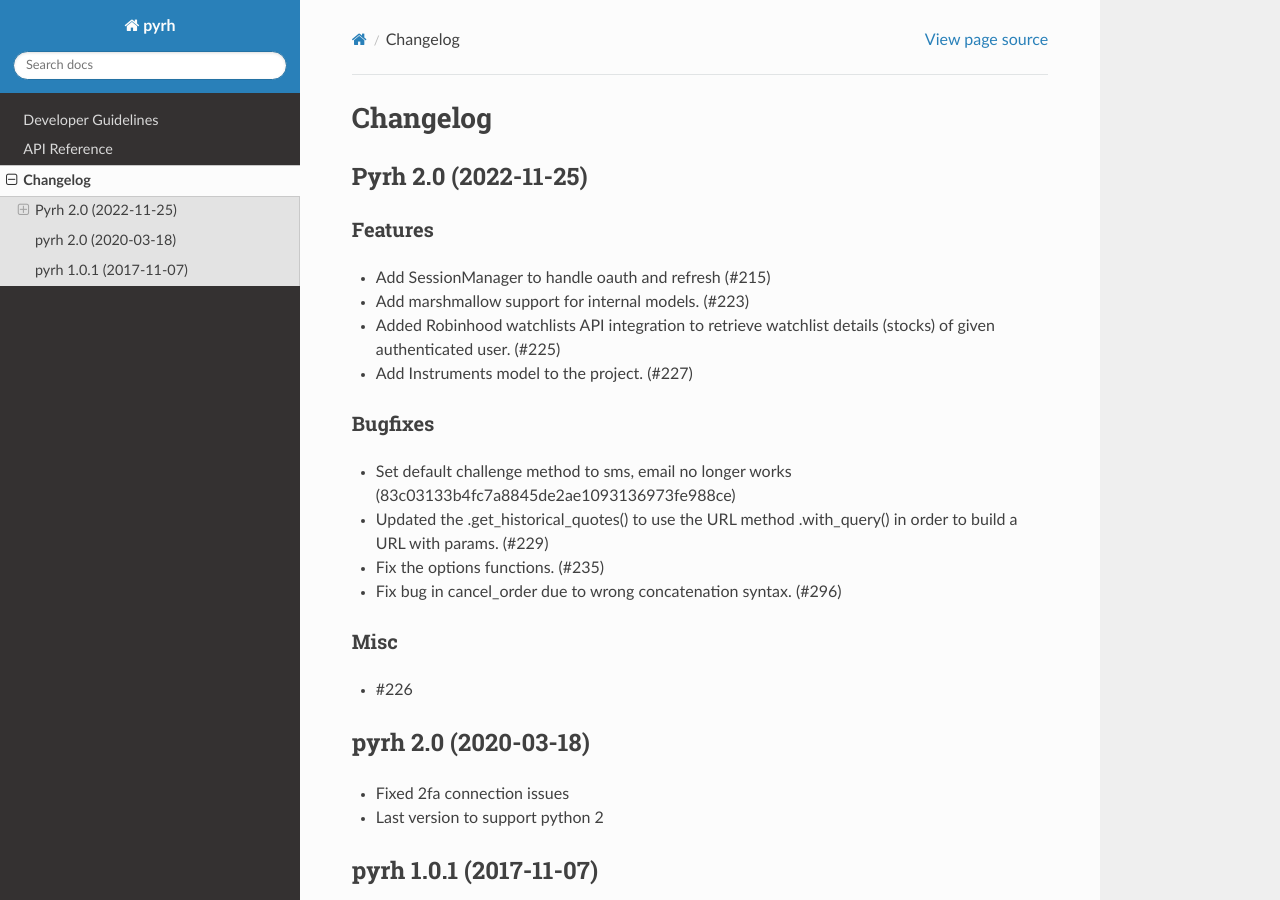
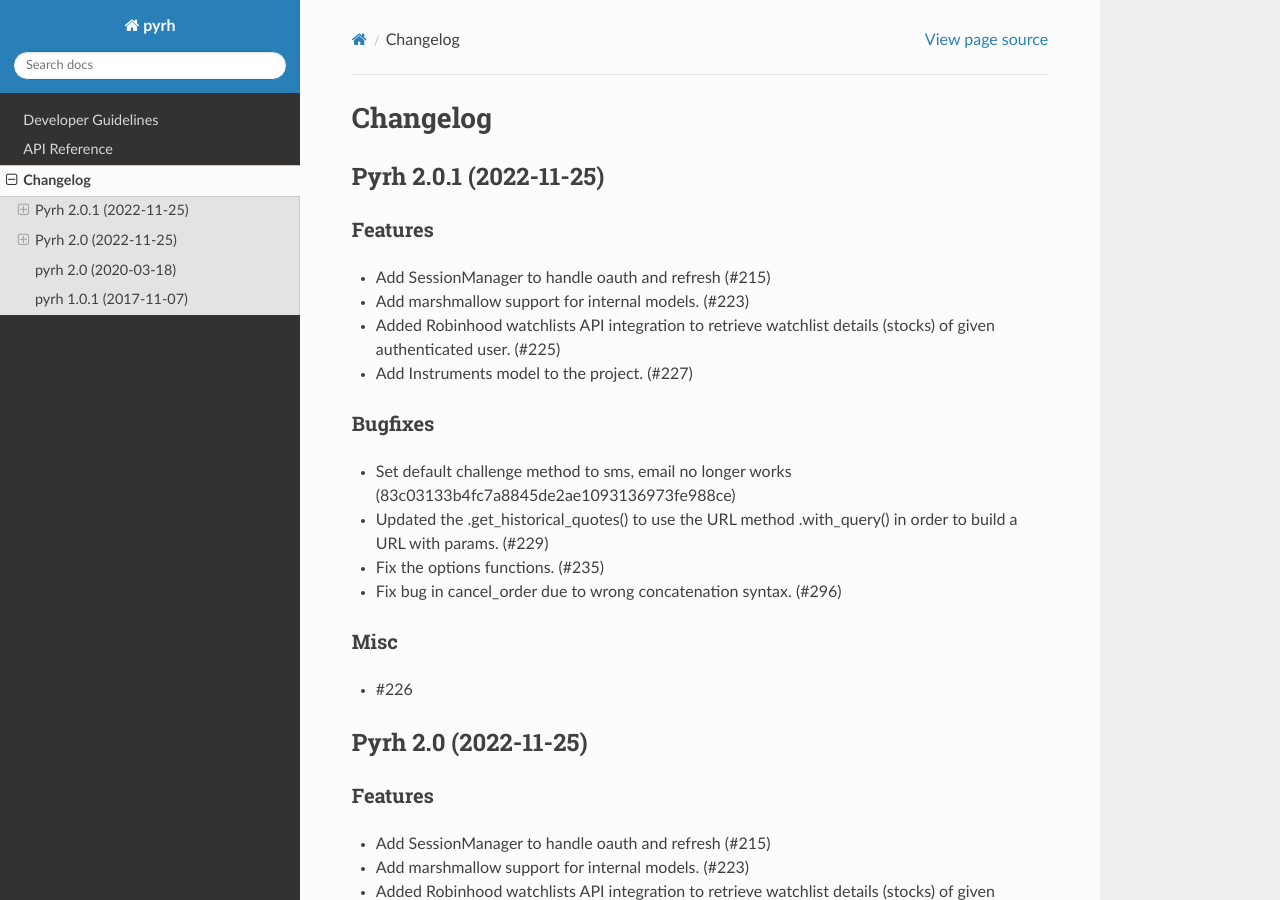
Before and after one commit to robinhood-unofficial/pyrh, a Sphinx documentation site: the page built from docs/changelog.rst, in a window 1280 px wide and 900 px high. Built offline with Sphinx 7.4.7 and the Read the Docs theme 2.0.0, drawn with Linux system fonts in a browser that asks for light colours.

Commit message:
Bump project version and generate changelog

```diff
--- a/docs/changelog.rst
+++ b/docs/changelog.rst
@@ -4,6 +4,33 @@ Changelog
 #########
 
 .. towncrier release notes start
+
+Pyrh 2.0.1 (2022-11-25)
+=====================
+
+Features
+--------
+
+- Add SessionManager to handle oauth and refresh (#215)
+- Add marshmallow support for internal models. (#223)
+- Added Robinhood watchlists API integration to retrieve watchlist details (stocks) of given authenticated user. (#225)
+- Add Instruments model to the project. (#227)
+
+
+Bugfixes
+--------
+
+- Set default challenge method to sms, email no longer works (83c03133b4fc7a8845de2ae1093136973fe988ce)
+- Updated the .get_historical_quotes() to use the URL method .with_query() in order to build a URL with params. (#229)
+- Fix the options functions. (#235)
+- Fix bug in cancel_order due to wrong concatenation syntax. (#296)
+
+
+Misc
+----
+
+- #226
+
 
 Pyrh 2.0 (2022-11-25)
 =====================
--- a/pyproject.toml
+++ b/pyproject.toml
@@ -1,6 +1,6 @@
 [tool.poetry]
 name = "pyrh"
-version = "2.0"
+version = "2.0.1"
 description = "Unofficial Robinhood Python API"
 authors = [
     "Unofficial Robinhood Python API Developers"
--- a/pyrh/__init__.py
+++ b/pyrh/__init__.py
@@ -4,7 +4,7 @@ from . import exceptions
 from .cache import dump_session, load_session
 from .robinhood import Robinhood
 
-__version__ = "2.0"
+__version__ = "2.0.1"
 __all__ = [
     "__version__",
     "Robinhood",
```
Also changed, not shown: docs/developers.rst (+12 -2 lines), 9 other files.
